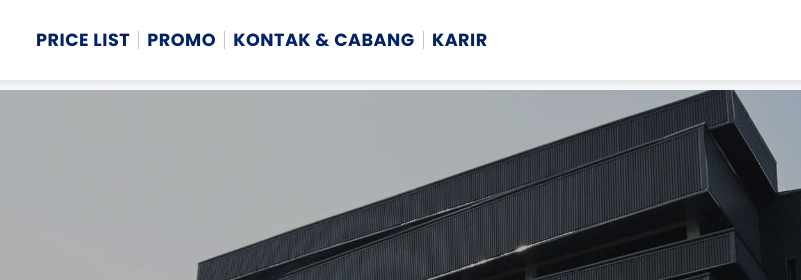
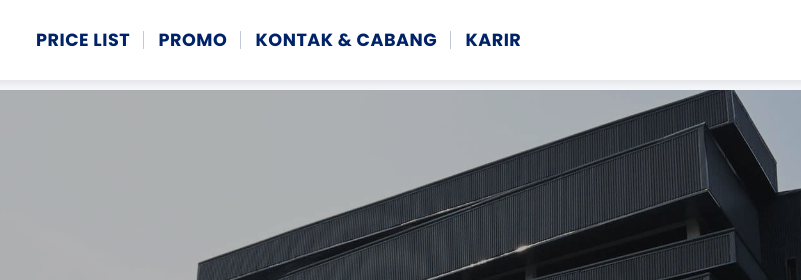
Before and after one commit to dummyaccaaa001-creator/myhundai, a plain HTML site: page index.html in a window 1280 px wide. Shown: the top 280 px of the page, 188-989 px from the left. Drawn offline with Linux system fonts and the light colour scheme.

Commit message:
headredit2

```diff
--- a/style.css
+++ b/style.css
@@ -60,7 +60,7 @@ header .logo {
   display: flex;
   justify-content: flex-start;
   align-items: center;
-  gap: 0.01rem; /* jarak antar menu lebih rapat */
+  gap: 0.11rem; /* jarak antar menu lebih rapat */
   margin: 0;
   padding-left: 0;
 }
@@ -78,8 +78,8 @@ header .logo {
   width: 1px;
   height: 18px;
   background-color: rgba(0, 35, 104, 0.25); /* biru navy transparan */
-  margin-left: 0.5rem;
-  margin-right: 0.5rem;
+  margin-left: 0.8rem;
+  margin-right: 0.8rem;
   vertical-align: middle;
 }
 
```
